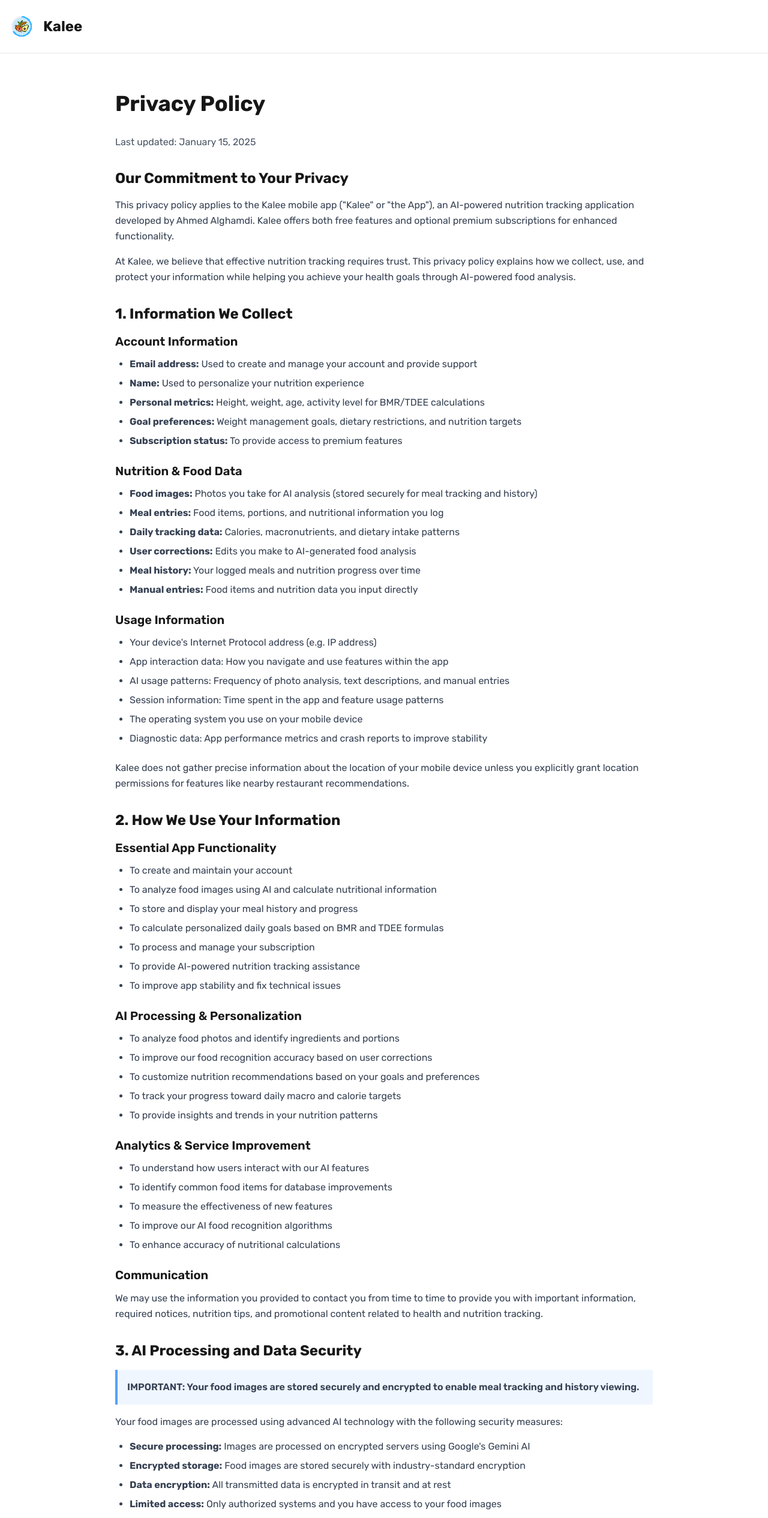
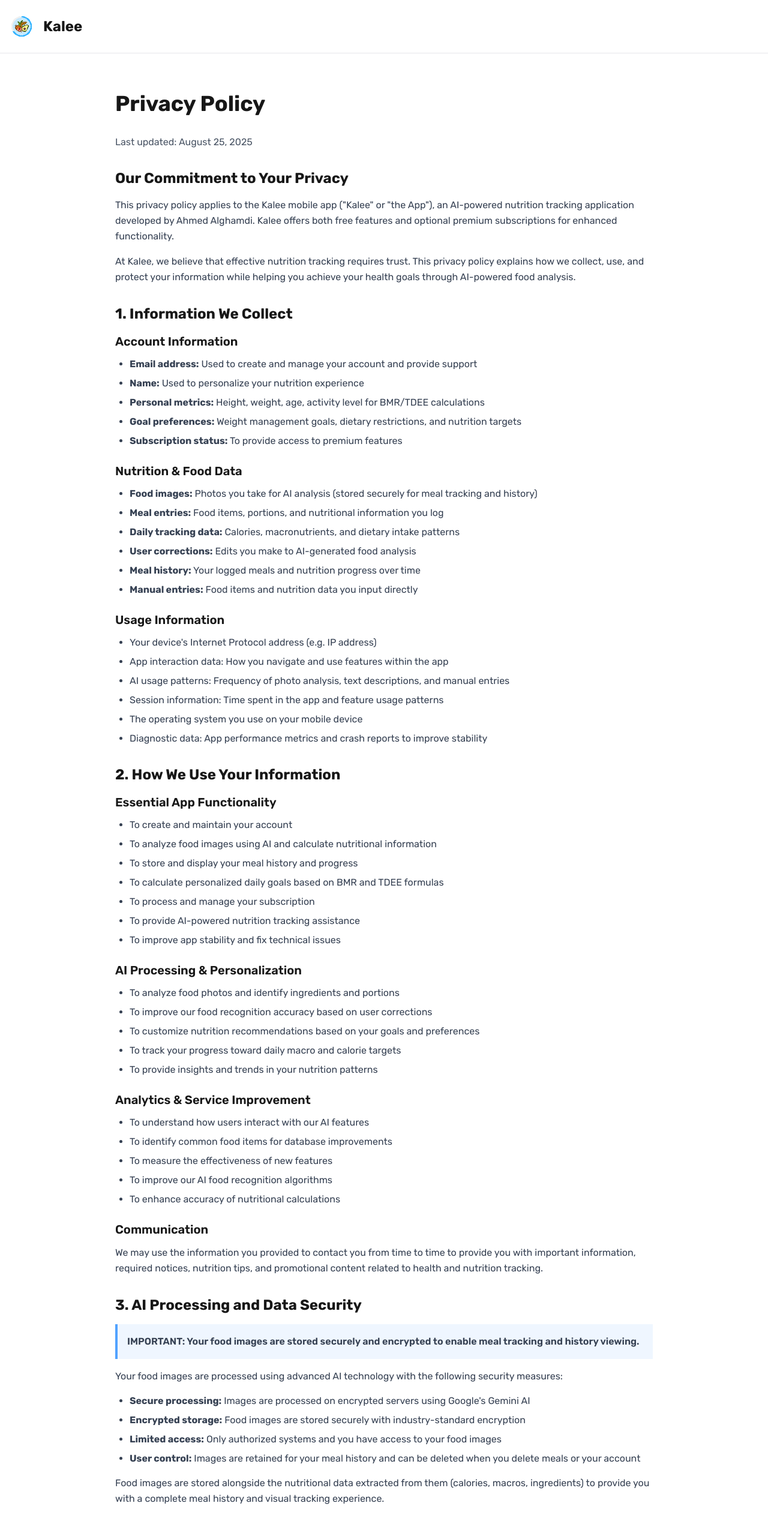
Before and after one commit to aghamdii/kalee-web-app, a Next.js app in the folder landing_page/: page /en/privacy in a window 1280 px wide. Shown: the top 2530 px of the page at 60% size. Built offline with nearby package versions, Linux system fonts and the light colour scheme.

Commit message:
update terms & conditions

```diff
--- a/landing_page/app/[locale]/privacy/page.tsx
+++ b/landing_page/app/[locale]/privacy/page.tsx
@@ -31,7 +31,7 @@ export default async function Privacy({
       <div className="container mx-auto px-4 py-16">
         <div className="max-w-4xl mx-auto">
           <h1 className="text-4xl font-bold mb-8 text-foreground">Privacy Policy</h1>
-          <p className="text-gray-600 mb-8">Last updated: January 15, 2025</p>
+          <p className="text-gray-600 mb-8">Last updated: August 25, 2025</p>
 
           <div className="prose prose-lg max-w-none">
             <section className="mb-8">
@@ -81,10 +81,6 @@ export default async function Privacy({
                   <li>Diagnostic data: App performance metrics and crash reports to improve stability</li>
                 </ul>
               </div>
-
-              <p className="text-gray-700 leading-relaxed">
-                Kalee does not gather precise information about the location of your mobile device unless you explicitly grant location permissions for features like nearby restaurant recommendations.
-              </p>
             </section>
 
             <section className="mb-8">
@@ -147,7 +143,6 @@ export default async function Privacy({
               <ul className="list-disc pl-6 text-gray-700 space-y-2 mb-4">
                 <li><strong>Secure processing:</strong> Images are processed on encrypted servers using Google's Gemini AI</li>
                 <li><strong>Encrypted storage:</strong> Food images are stored securely with industry-standard encryption</li>
-                <li><strong>Data encryption:</strong> All transmitted data is encrypted in transit and at rest</li>
                 <li><strong>Limited access:</strong> Only authorized systems and you have access to your food images</li>
                 <li><strong>User control:</strong> Images are retained for your meal history and can be deleted when you delete meals or your account</li>
               </ul>
@@ -171,6 +166,7 @@ export default async function Privacy({
                 <li><a href="https://firebase.google.com/support/privacy" target="_blank" rel="noopener noreferrer" className="text-kalee-secondary hover:underline">Google Analytics for Firebase</a></li>
                 <li><a href="https://firebase.google.com/support/privacy/" target="_blank" rel="noopener noreferrer" className="text-kalee-secondary hover:underline">Firebase Crashlytics</a></li>
                 <li><a href="https://ai.google.dev/privacy" target="_blank" rel="noopener noreferrer" className="text-kalee-secondary hover:underline">Google AI/Gemini API</a></li>
+                <li><a href="https://amplitude.com" target="_blank" rel="noopener noreferrer" className="text-kalee-secondary hover:underline">Amplitude SDK</a></li>
               </ul>
 
               <p className="text-gray-700 leading-relaxed mb-4">
@@ -329,7 +325,7 @@ export default async function Privacy({
                 This Privacy Policy may be updated from time to time for any reason. We will notify you of any changes to the Privacy Policy by updating this page with the new Privacy Policy and through Kalee when appropriate. You are advised to consult this Privacy Policy regularly for any changes, as continued use is deemed approval of all changes.
               </p>
               <p className="text-gray-700 leading-relaxed">
-                This privacy policy is effective as of January 15, 2025.
+                This privacy policy is effective as of August 25, 2025.
               </p>
             </section>
 
--- a/landing_page/app/[locale]/terms/page.tsx
+++ b/landing_page/app/[locale]/terms/page.tsx
@@ -31,7 +31,7 @@ export default async function Terms({
       <div className="container mx-auto px-4 py-16">
         <div className="max-w-4xl mx-auto">
           <h1 className="text-4xl font-bold mb-8 text-foreground">Terms & Conditions</h1>
-          <p className="text-gray-600 mb-8">Last updated: January 2025</p>
+          <p className="text-gray-600 mb-8">Last updated: August 2025</p>
 
           <div className="prose prose-lg max-w-none">
             <section className="mb-8">
@@ -147,7 +147,6 @@ export default async function Terms({
               </p>
               <ul className="list-disc pl-6 text-gray-700 space-y-2 mb-4">
                 <li>Your personal information and meal data will be removed as described in our Privacy Policy</li>
-                <li>Food images are already automatically deleted within 24 hours of processing</li>
                 <li>Some anonymized data may be retained for service improvement purposes</li>
               </ul>
               <p className="text-gray-700 leading-relaxed mb-4">
@@ -217,7 +216,7 @@ export default async function Terms({
                 The Service Provider may periodically update these Terms and Conditions. You will be notified of any material changes through the Application or via email. Continued use of the Application after such modifications constitutes acceptance of the updated Terms.
               </p>
               <p className="text-gray-700 leading-relaxed mb-4">
-                These terms and conditions are effective as of January 15, 2025.
+                These terms and conditions are effective as of August 15, 2025.
               </p>
             </section>
 
```
